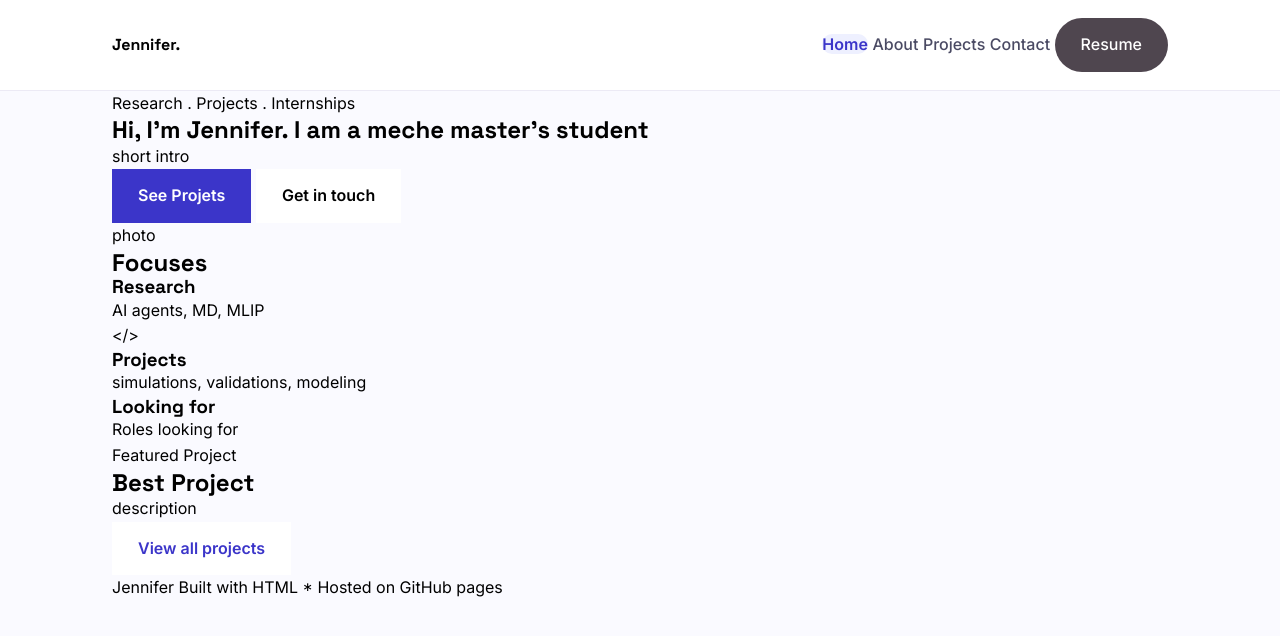
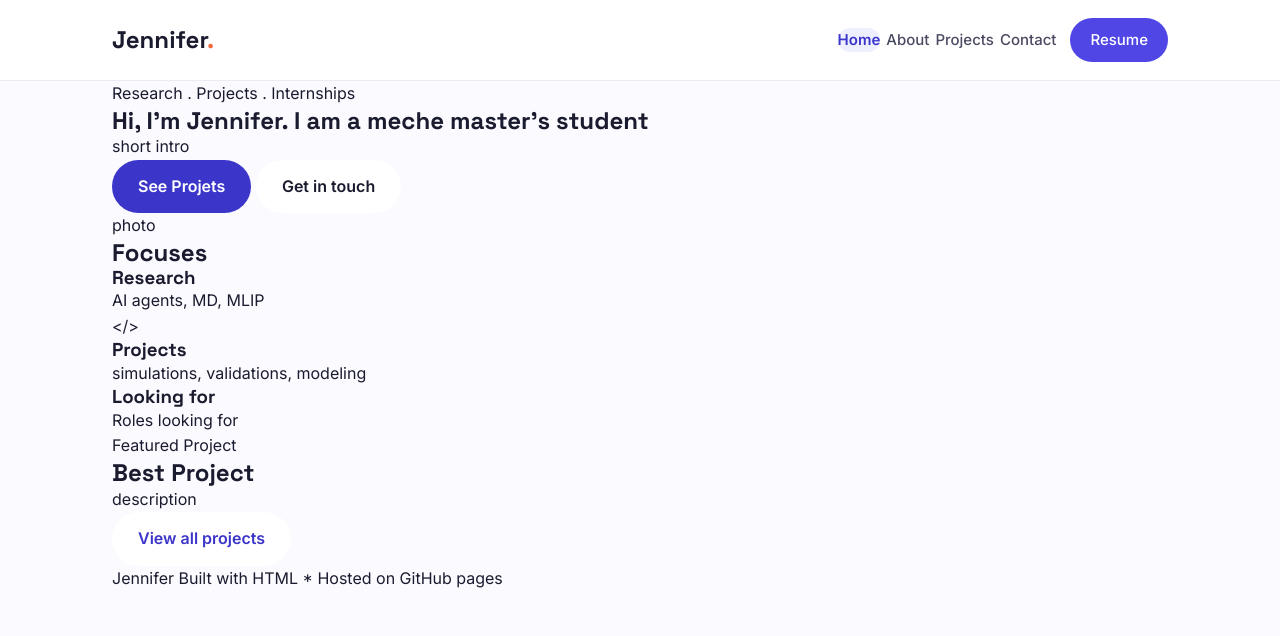
Before and after one commit to jdiana-hue/Testing-website, a plain HTML site: page index.html in a window 1280 px wide. Drawn offline with Linux system fonts and the light colour scheme.

Commit message:
adjusted some typos and missing sections in style

```diff
--- a/style.css
+++ b/style.css
@@ -1,7 +1,7 @@
 /* COLORS */
 
 :root{
-    --indigo: #4f464f;
+    --indigo: #4f46e5;
     --indigo-dark: #3b35c9;
     --indigo-light: #eef0ff;
     --coral: #f2683c;
@@ -9,7 +9,7 @@
     --coral-light: #fff0ea;
     --mint-dark: #0b6447;
     --mint-light: #e6f7f1;
-    --ink: #1b12f;
+    --ink: #1b1b2f;
     --muted: #4a4a63;
     --border: #eceaf5;
     --background: #fafaff;
@@ -68,9 +68,19 @@ img{
 .logo{
     font-family: "Space Grotesk", sans-serif;
     font-weight: 700;
-    font-size: 24 px;
+    font-size: 24px;
     color: var(--ink);
     text-decoration: none;
+}
+
+.logo span{
+    color: var(--coral)
+}
+
+.nav-links {
+    display: flex;
+    align-items: center;
+    gap: 6px;
 }
 
 .nav-links a{
@@ -78,7 +88,7 @@ img{
     border-radius: 999px;
     color: var(--muted);
     font-weight: 500;
-    font-size: 15 px;
+    font-size: 15px;
     text-decoration: none;
 }
 
@@ -96,13 +106,16 @@ img{
 .btn {
     display: inline-block;
     padding: 14px 26px;
-    border-radius: 999 px;
+    border-radius: 999px;
     font-weight: 600;
     font-size: 16 px;
     text-decoration: none;
     transition: transform 0.15s;
 }
 
+.btn:hover{
+    transform: translateY(-2px);
+}
 .btn-primary {
     background: var(--indigo-dark);
     color: white;
@@ -111,12 +124,12 @@ img{
 .nav-links a.btn-primary{
     background: var(--indigo);
     color: white;
-    margin-left: 8 px;
+    margin-left: 8px;
 }
 
 .btn-small{
-    padding: 10 px 20 px;
-    font-size: 15 px;
+    padding: 10px 20px;
+    font-size: 15px;
 }
 
 .btn-outline{
```
